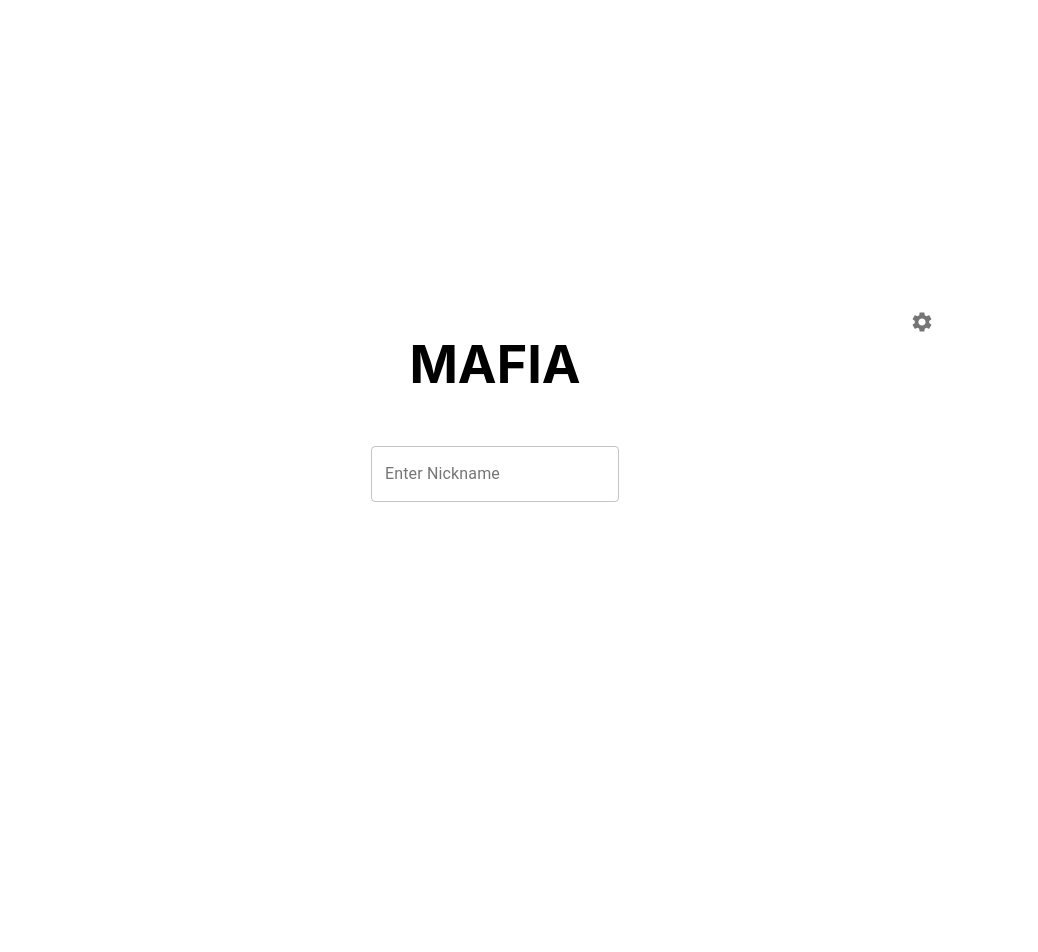
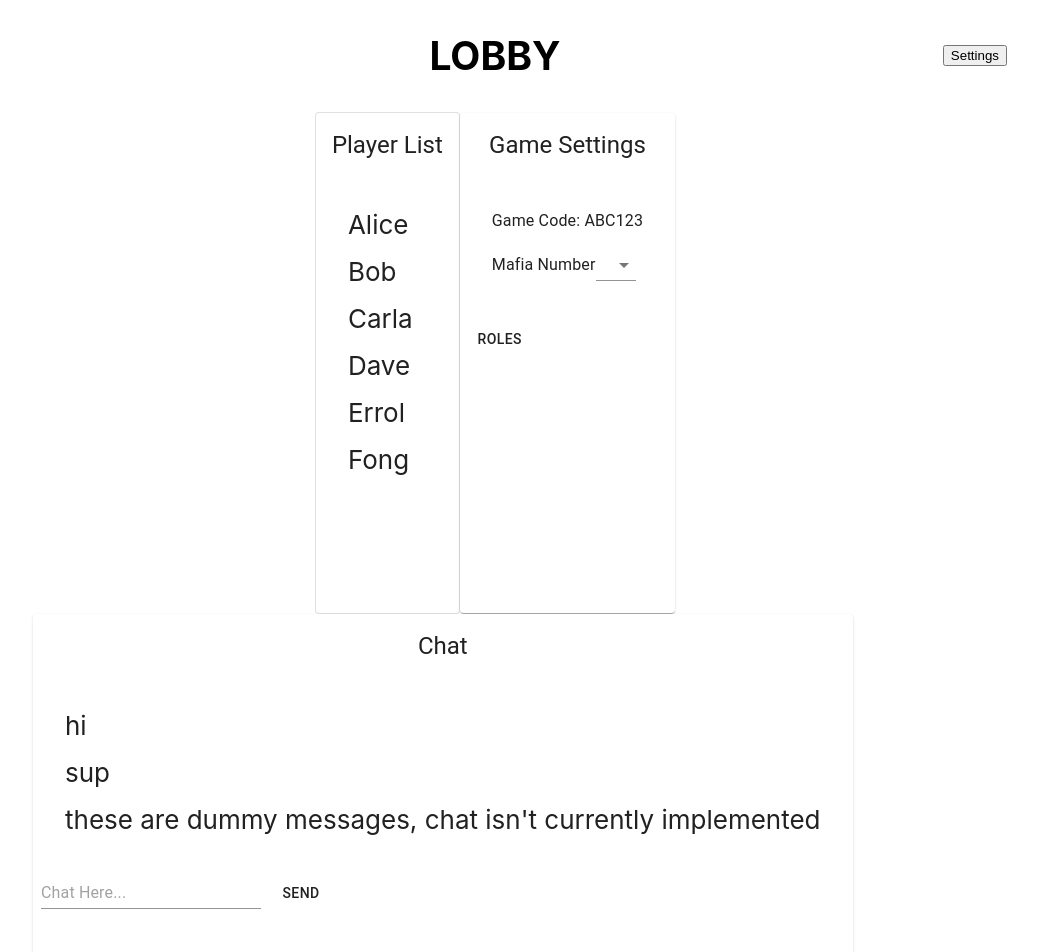
Before and after one commit to Mafia-Hands/Mafia, a React (Create React App) app in the folder frontend/: page / in a window 1280 px wide. Shown: the top 952 px of the page, without its empty margins (145-1183 px from the left). Before the commit the page ends 800 px from the top, so only its background shows below. Built offline with nearby package versions, Linux system fonts and the light colour scheme.

Commit message:
refactored NewGameScreen, PlayerList, LobbySettings, Chatbox to use Material-UI components

```diff
--- a/frontend/src/App.js
+++ b/frontend/src/App.js
@@ -1,12 +1,13 @@
 import './App.css';
 import HomeScreenID from './Components/HomeScreenID';
+import NewGameScreen from './Components/NewGameScreen';
 
 function App() {
     return (
         <div className="App">
             <header className="App-header">
                 <div style={{ width: '80%' }}>
-                    <HomeScreenID/>
+                    <NewGameScreen/>
                 </div>
             </header>
         </div>
--- a/frontend/src/Components/Chatbox.jsx
+++ b/frontend/src/Components/Chatbox.jsx
@@ -1,27 +1,46 @@
 import { React } from 'react';
 import styles from '../Styles/Chatbox.module.css';
+import { makeStyles } from '@material-ui/core/styles';
+import { Button, Card, CardActions, CardContent, CardHeader, Input, List, ListItem } from '@material-ui/core';
+
+const useStyles = makeStyles({
+    root: {
+        minWidth: 800,
+        minHeight: 800
+    },
+    title: {
+        fontSize: 14,
+    },
+    pos: {
+        marginBottom: 12,
+    },
+});
 
 /**
  * @param messageList MANDATORY prop: a list of strings (previous chat messages)
  */
 const Chatbox = ({messageList}) => {
+    const classes = useStyles();
+
     return (
-        <div className={styles.container}>
-            <h3 className={styles.chatboxHeader}>Chat</h3>
-            <ul className={styles.messageList}>
-                {messageList.map((messageList, index) =>
-                    <li key={index}>
-                        {messageList}
-                    </li>
-                )}
-            </ul>
-            <div className={styles.chatInputContainer}>
-                <input className={styles.chatInput} type="text" placeholder="Chat Here..."/>
-                <button className={styles.rolesButton} onClick={() => alert('Chat function not implemented yet')}>
+        <Card className={classes.root} variant="Outlined">
+            <CardHeader title="Chat"></CardHeader>
+            <CardContent>
+                <List>
+                    {messageList.map((messageList, index) =>
+                        <ListItem key={index}>
+                            {messageList}
+                        </ListItem>
+                    )}
+                </List>
+            </CardContent>
+            <CardActions>
+                <Input type="text" placeholder="Chat Here..."/>
+                <Button onClick={() => alert('Chat function not implemented yet')}>
                     Send
-                </button>
-            </div>
-        </div>
+                </Button>
+            </CardActions>
+        </Card>
     )
 }
 
--- a/frontend/src/Components/LobbySettings.jsx
+++ b/frontend/src/Components/LobbySettings.jsx
@@ -1,30 +1,50 @@
 import { React } from 'react';
 import styles from '../Styles/LobbySettings.module.css';
+import { makeStyles } from '@material-ui/core/styles';
+import { Button, Card, CardActions, CardContent, CardHeader, FormControl, InputLabel, List, ListItem, MenuItem, Select, Typography } from '@material-ui/core';
+
+const useStyles = makeStyles({
+    root: {
+        minHeight: 500,
+    },
+    title: {
+        fontSize: 14,
+    },
+    pos: {
+        marginBottom: 12,
+    },
+});
 
 /**
  * @param gameCode MANDATORY prop: string of game entry code
  */
 const LobbySettings = ({gameCode}) => {
+    const classes = useStyles();
+
     return (
-        <div className={styles.container}>
-            <div className={styles.lobbySettingsHeader}>
-                <h3 className={styles.lobbySettingsTitle}>Game Settings</h3>
-                <h3 className={styles.gameCode}>Game Code: {gameCode}</h3>
-            </div>
-            <div className={styles.lobbySettingsOptions}>
-                <button className={styles.rolesButton} onClick={() => alert('Roles explanation screen goes here')}>
+        <Card className={classes.root} variant="Outlined">
+            <CardHeader title="Game Settings"></CardHeader>
+            <CardContent>
+                <List>
+                    <ListItem>
+                        <Typography>Game Code: {gameCode}</Typography>
+                    </ListItem>
+                    <ListItem>
+                        <Typography>Mafia Number</Typography>
+                        <Select>
+                            <MenuItem value={1}>1</MenuItem>
+                            <MenuItem value={2}>2</MenuItem>
+                            <MenuItem value={3}>3</MenuItem>
+                        </Select>
+                    </ListItem>
+                </List>
+            </CardContent>
+            <CardActions>
+                <Button onClick={() => alert('Roles explanation screen goes here')}>
                     Roles
-                </button>
-                <div className={styles.mafiaSelectorContainer}>
-                    <p className={styles.mafiaSelectorText}>Mafia</p>
-                    <select className={styles.mafiaSelectorDropdown} name="MafiaNum">
-                        <option value="0">0</option>
-                        <option value="1">1</option>
-                        <option value="2">2</option>
-                    </select>
-                </div>
-            </div>
-        </div>
+                </Button>
+            </CardActions>
+        </Card>
     )
 }
 
--- a/frontend/src/Components/NewGameScreen.jsx
+++ b/frontend/src/Components/NewGameScreen.jsx
@@ -4,20 +4,38 @@ import PlayerList from './PlayerList'
 import LobbySettings from './LobbySettings'
 import Chatbox from './Chatbox'
 import styles from '../Styles/NewGameScreen.module.css';
+import { makeStyles } from '@material-ui/core/styles';
+import { Button, Grid } from '@material-ui/core';
+
+const useStyles = makeStyles({
+    title: {
+      fontSize: 14,
+    },
+    pos: {
+      marginBottom: 12,
+    },
+  });
 
 const NewGameScreen = () => {
+    const classes = useStyles();
+
     return (
-        <div className={styles.container}>
+        <Grid>
             <TopBarSettings currentScreen="LOBBY" showSettings={true} />
-            <div className={styles.gameSettingsContainer}>
+            <Grid
+                container
+                direction="row"
+                justify="center"
+                alignItems="center"
+            >
                 <PlayerList playerNames={["Alice","Bob","Carla","Dave","Errol","Fong"]}/>
                 <LobbySettings gameCode="ABC123"/>
                 <Chatbox messageList={["hi","sup","these are dummy messages, chat isn't currently implemented"]}/>
-                <button className={styles.startGameButton} onClick={() => alert('Game screen goes here')}>
+                <Button onClick={() => alert('Game screen goes here')}>
                     Start Game
-                </button>
-            </div>
-        </div>
+                </Button>
+            </Grid>
+        </Grid>
     )
 }
 
--- a/frontend/src/Components/PlayerList.jsx
+++ b/frontend/src/Components/PlayerList.jsx
@@ -1,21 +1,43 @@
 import { React } from 'react';
 import styles from '../Styles/PlayerList.module.css';
+import { makeStyles } from '@material-ui/core/styles';
+import List from '@material-ui/core/List';
+import ListItem from '@material-ui/core/ListItem';
+import { Card, CardContent, CardHeader} from '@material-ui/core';
+
+const useStyles = makeStyles({
+  root: {
+    maxWidth: 800,
+    minHeight: 500
+  },
+  title: {
+    fontSize: 14,
+  },
+  pos: {
+    marginBottom: 12,
+  },
+});
+
 
 /**
  * @param playerNames MANDATORY prop: a list of strings (player names)
  */
 const PlayerList = ({playerNames}) => {
+  const classes = useStyles();
+
   return (
-    <div className={styles.container}>
-      <h3 className={styles.playerListHeader}>Player List</h3>
-      <ul className={styles.playerList}>
-        {playerNames.map((playerName, index) =>
-          <li key={index}>
-            {playerName}
-          </li>
-        )}
-      </ul>
-    </div>
+    <Card className={classes.root} variant="outlined">
+      <CardHeader title="Player List"></CardHeader>
+      <CardContent>
+        <List>
+          {playerNames.map((playerName, index) =>
+            <ListItem key={index}>
+              {playerName}
+            </ListItem>
+          )}
+        </List>
+      </CardContent>
+    </Card>
   )
 }
 
```
